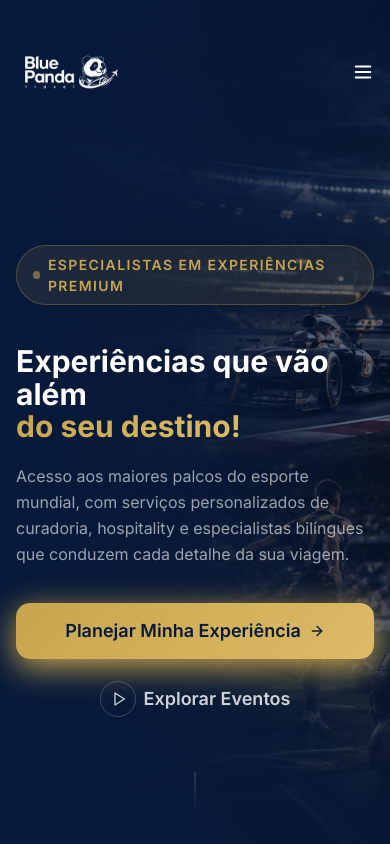
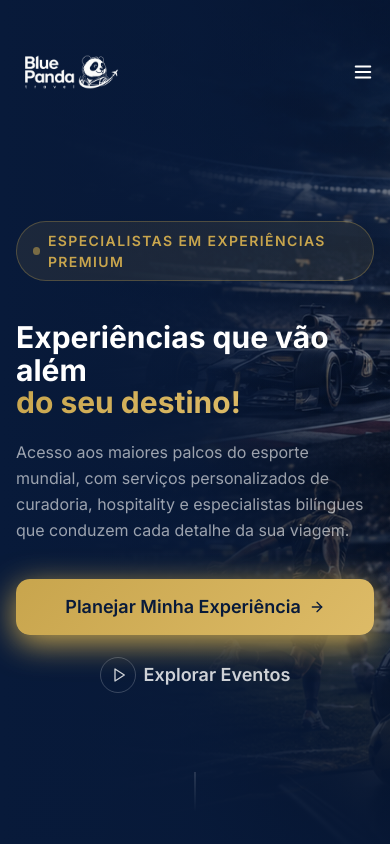
Before and after one commit to Brunoleoguilherme/blue-panda-plataform, a Next.js app: page / in a window 390 px wide. Shown: the top 844 px of the page. Built offline with nearby package versions, Linux system fonts and the light colour scheme.

Commit message:
fix: badge hero mobile mt menor

```diff
--- a/components/sections/hero.tsx
+++ b/components/sections/hero.tsx
@@ -38,7 +38,7 @@ export function Hero() {
                 initial={{ opacity: 0, y: 16 }}
                 animate={{ opacity: 1, y: 0 }}
                 transition={{ duration: 0.5 }}
-                className="inline-flex items-center gap-2 bg-gold/10 border border-gold/30 rounded-badge px-4 py-2 mb-10 mt-20"
+                className="inline-flex items-center gap-2 bg-gold/10 border border-gold/30 rounded-badge px-4 py-2 mb-10 mt-8 lg:mt-20"
               >
                 <span className="w-2 h-2 rounded-full bg-gold animate-pulse" />
                 <span className="text-xs font-semibold text-gold tracking-widest uppercase">
```
